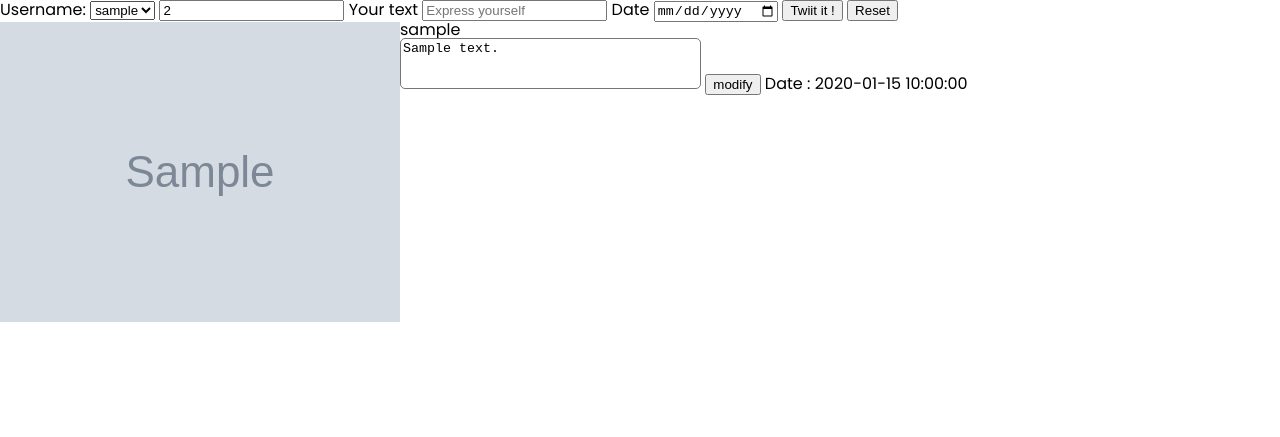
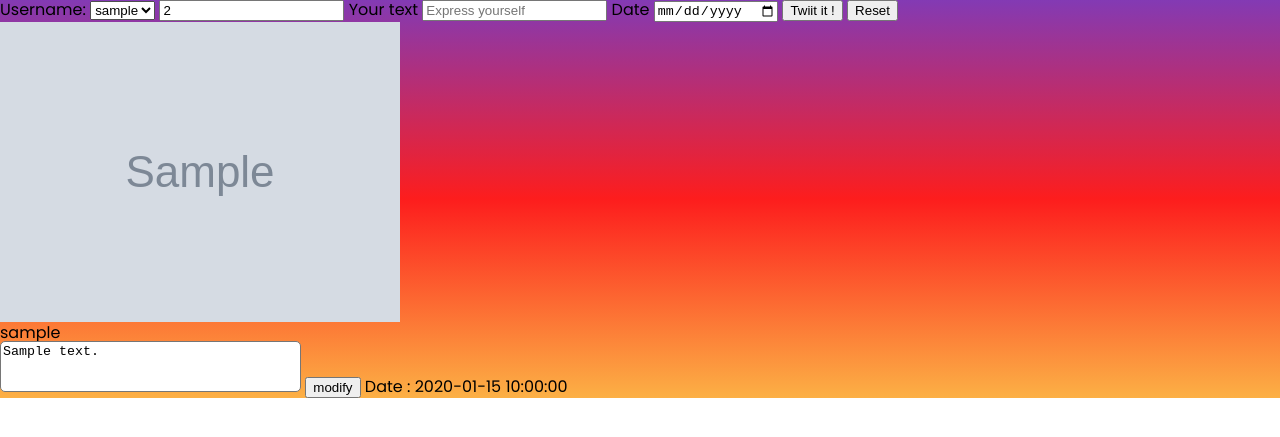
Before and after one commit to maxiim3/devoir_database_twiitit, a PHP site: template views/home.php in a window 1280 px wide. Shown: the top 437 px of the page. Run offline with PHP 8.4, Linux system fonts and the light colour scheme; the template is opened without the code that fills it: most values are stand-ins (such as "Sample title", 1, 10 or a date in 2020).

Commit message:
dimanche 12 decembre initial commit

```diff
--- a/views/home.php
+++ b/views/home.php
@@ -13,7 +13,8 @@
 
 <main class="container">
     <div class="wall">
-        <fieldset>
+
+        <fieldset class="form">
             <form name="newPost" method="post" action="index.php" class="form">
                 <label> Username:
                     <select name="username" >
@@ -37,17 +38,19 @@
 
         <section class="wall-post">
             <?php foreach ($postsTab as $post): ?>
-                <div class="post">
+                <fieldset class="post">
+                    <form name="modifyPost" method="post" action="index.php" class="form">
                         <aside>
                             <img src="<?= $usersTab[$post->getUserID()-1]->getAvatarURL()?>" alt="avatar of <?= $usersTab[$post->getUserID()-1]->getUserName()?>">
                         </aside>
                         <article>
                             <h2><?= $usersTab[$post->getUserID()-1]->getUserName()?></h2>
-                        <textarea autocapitalize="sentences" readonly rows="3" cols="35"><?= $post->getContent() ?></textarea>
+                            <textarea name="text" autocapitalize="sentences" readonly rows="3" cols="35"><?= $post->getContent() ?></textarea>
                             <button type="button">modify</button>
                             <strong>Date : <?= $post->getPostDate() ?></strong>
                         </article>
-                </div>
+                    </form>
+                </fieldset>
             <?php endforeach; ?>
         </section>
 
--- a/web/style.css
+++ b/web/style.css
@@ -47,7 +47,7 @@ table {
     border-spacing: 0;
 }
 
-/*    MON CSS    */
+/*   ================  ROOTS    */
 
 html {
     font-family: 'Poppins', sans-serif;
@@ -56,6 +56,8 @@ html {
 
 textarea {
     resize: none;
+    border-size: 1px;
+    border-style: solid;
     border-radius: 5px;
 }
 
@@ -64,6 +66,8 @@ textarea {
 *:before {
     box-sizing: border-box;
 }
+
+/* ========== STYLES*/
 
 .wall-post,
 .post,
@@ -81,3 +85,9 @@ textarea {
 .post{
     flex-flow: row nowrap;
 }
+
+/* ======== COLORS*/
+.container {
+    background: rgb(131,58,180);
+    background: linear-gradient(180deg, rgba(131,58,180,1) 0%, rgba(253,29,29,1) 50%, rgba(252,176,69,1) 100%);
+}
```
Lines whose indentation alone changed are shown as unchanged.
